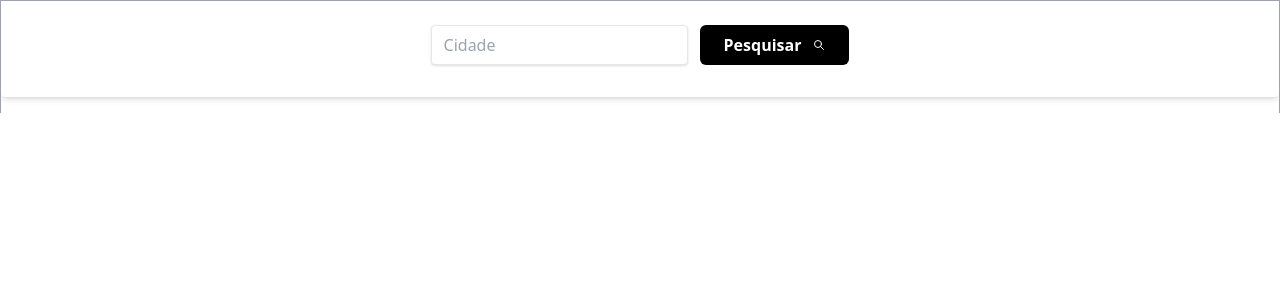
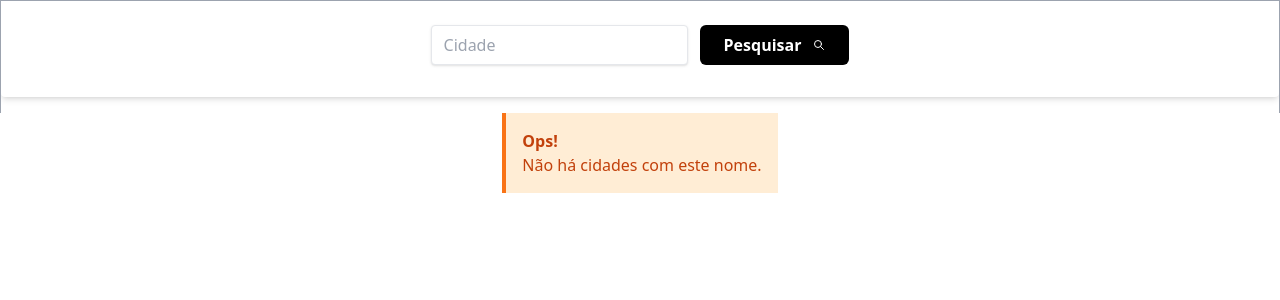
Before and after one commit to Leonardo-teodoro/temp-web, a Next.js app: page / in a window 1280 px wide. Shown: the top 300 px of the page. Built offline with nearby package versions, Linux system fonts and the light colour scheme.

Commit message:
Add error message

```diff
--- a/components/Result.tsx
+++ b/components/Result.tsx
@@ -1,11 +1,9 @@
 import { WiBarometer, WiHumidity, WiThermometerExterior } from "react-icons/wi";
-import City from "./city";
 
-export default function Result({ hidden, city }) {
-  console.log(city);
+export default function Result({ city }) {
   return city ? (
     <result>
-      <div className="max-w-sm rounded overflow-hidden shadow-lg">
+      <div className="w-96 rounded overflow-hidden shadow-lg">
         <div className="px-6 py-4">
           <div className="flex justify-between font-bold text-2xl mb-2 border-b">
             <p>{city.getName() + "," + city.getCountry()}</p>
@@ -34,8 +32,13 @@ export default function Result({ hidden, city }) {
       </div>
     </result>
   ) : (
-    <div className="flex-none w-96" hidden={hidden}>
-      <h1> Não há cidades com este nome</h1>
+    <div
+      id="error"
+      className="bg-orange-100 border-l-4 border-orange-500 text-orange-700 p-4"
+      role="alert"
+    >
+      <p className="font-bold">Ops!</p>
+      <p>Não há cidades com este nome.</p>
     </div>
   );
 }
--- a/components/Search.tsx
+++ b/components/Search.tsx
@@ -11,11 +11,14 @@ export default function Search() {
     event.preventDefault();
 
     const service = new CityService();
-    const response = await service.findCity({
-      q: document.getElementById("city").value,
-    });
-
-    setCity(response);
+    try {
+      const response = await service.findCity({
+        q: document.getElementById("city").value,
+      });
+      setCity(response);
+    } catch (e) {
+      setCity(null);
+    }
   };
   return (
     <div>
@@ -48,8 +51,8 @@ export default function Search() {
         </div>
       </search>
 
-      <div>
-        <Result hidden={city === null} city={city} />
+      <div className="flex justify-center">
+        <Result city={city} />
       </div>
     </div>
   );
--- a/components/city-service.ts
+++ b/components/city-service.ts
@@ -4,10 +4,10 @@ import City from "./city";
 export default class CityService {
   public async findCity(pParams: { q: string }): Promise<City> {
     try {
+      pParams.q = pParams.q.normalize("NFD").replace(/[\u0300-\u036f]/g, "");
       const response = await api.get(`/cities/temperature?q=${pParams.q}`, {});
 
       const city = response.data;
-
       return new City(
         city.name,
         city.coord,
@@ -23,8 +23,8 @@ export default class CityService {
         city.sys.country,
         city.timezone
       );
-    } catch (err) {
-      throw new Error(err);
+    } catch (e) {
+      throw new Error("Erro ao obter cidades");
     }
   }
 }
```
